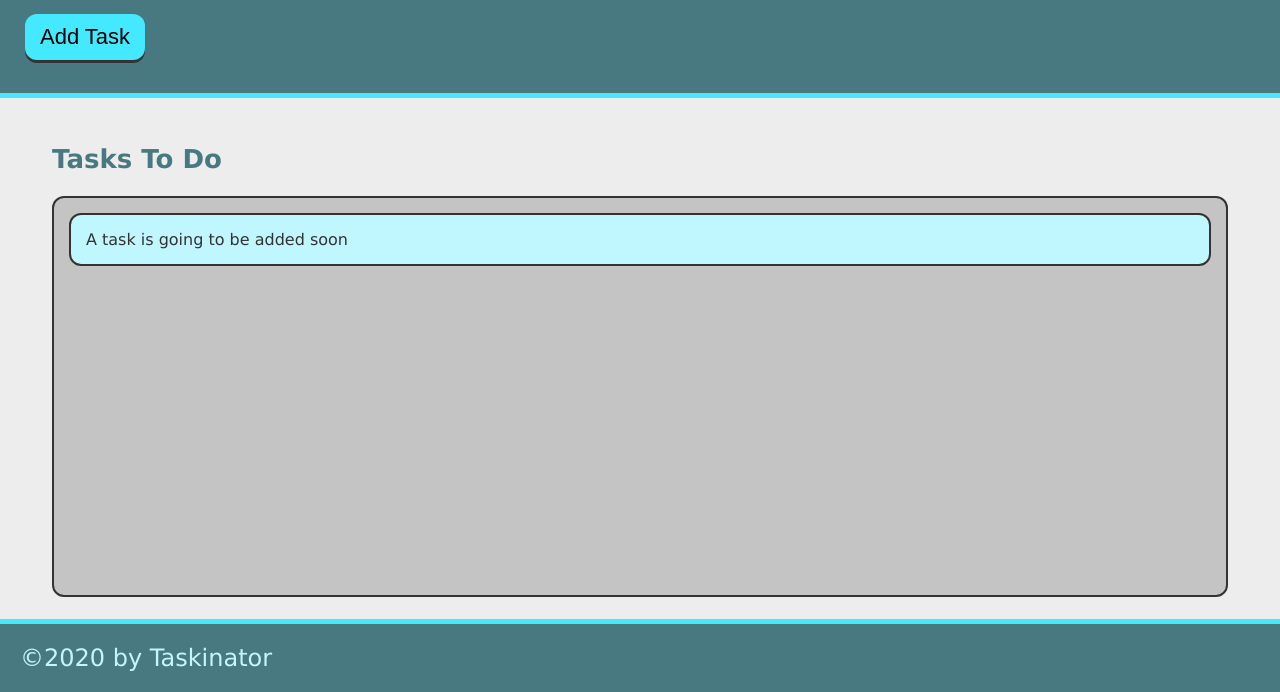
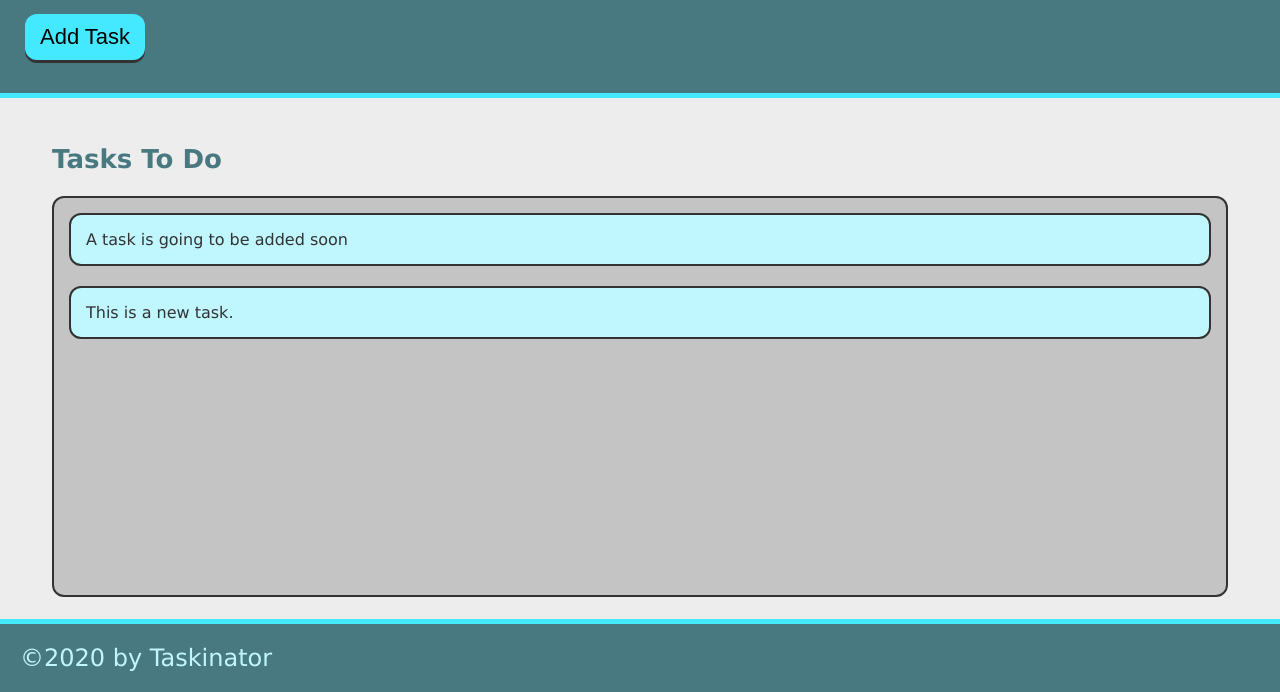
Before and after one commit to IvanPerezRWS/taskinator, a plain HTML site: page index.html in a window 1280 px wide. Both pictures are taken after a click on the button "Add Task". Shown: the part 108-800 px from the top of the page. Drawn offline with Linux system fonts and the light colour scheme.

Commit message:
4.1 lesson complete

```diff
--- a/assets/js/script.js
+++ b/assets/js/script.js
@@ -0,0 +1,12 @@
+
+var buttonEl = document.querySelector("#save-task");
+var tasksToDoEl = document.querySelector("#tasks-to-do");
+
+var createTaskHandler = function() {
+  var listItemEl = document.createElement("li");
+  listItemEl.className = "task-item";
+  listItemEl.textContent = "This is a new task.";
+  tasksToDoEl.appendChild(listItemEl);
+};
+
+buttonEl.addEventListener("click", createTaskHandler);
--- a/index.html
+++ b/index.html
@@ -9,16 +9,16 @@
 </head>
 
 <body>
-    <script src="./assets/js/script.js"></script>
+
     <header>
         <h1>Taskinator</h1>
             <p>Click the button below to add a new task</p>
-                <Button class="btn">Add Task</Button>
+                <button id="save-task" class="btn">Add Task</Button>
     </header>
         <main class="page-content">
             <section class="task-list-wrapper">
                 <h2 class="list-title">Tasks To Do</h2>
-                    <ul class="task-list">
+                    <ul class="task-list" id="tasks-to-do">
                         <li class="task-item">A task is going to be added soon</li>
                     </ul>
             </section>
@@ -26,6 +26,6 @@
     <footer>
         &copy;2020 by Taskinator
     </footer>
-
+    <script src="./assets/js/script.js"></script>
 </body>
 </html>
```
